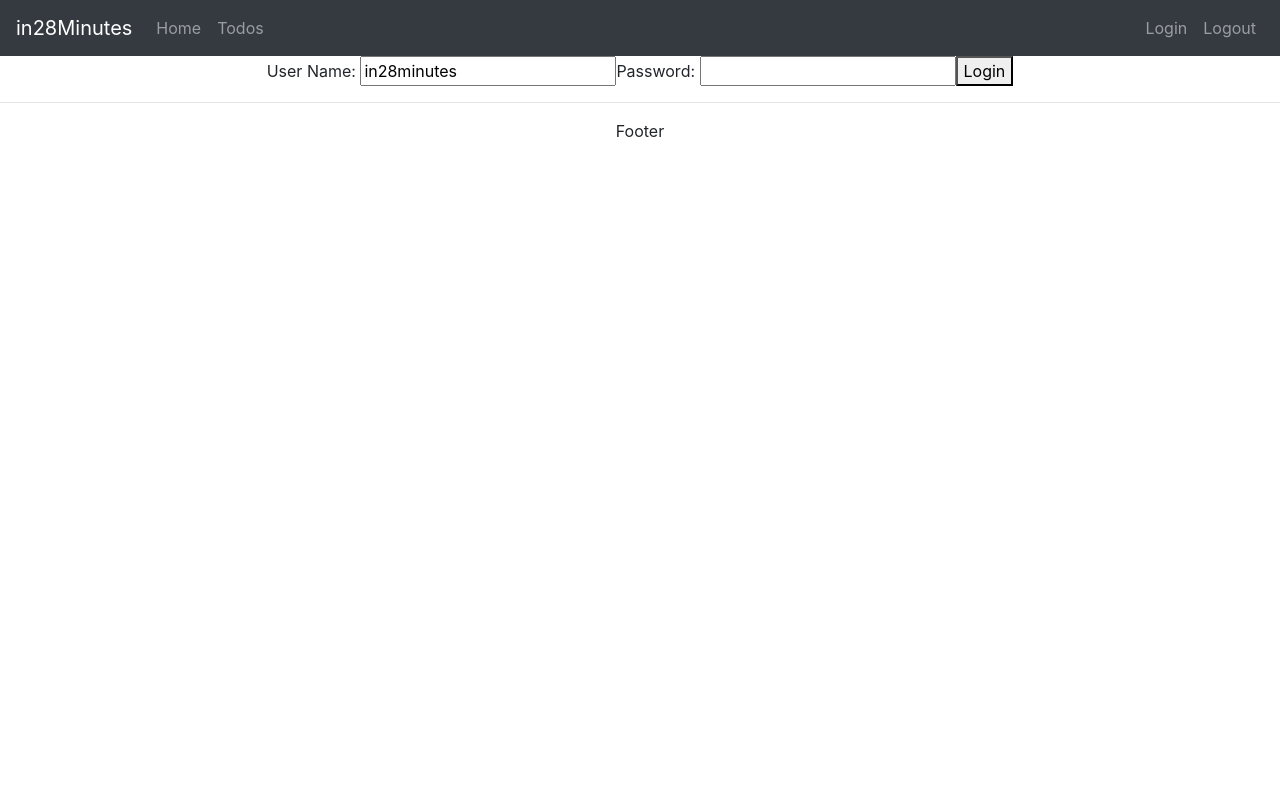
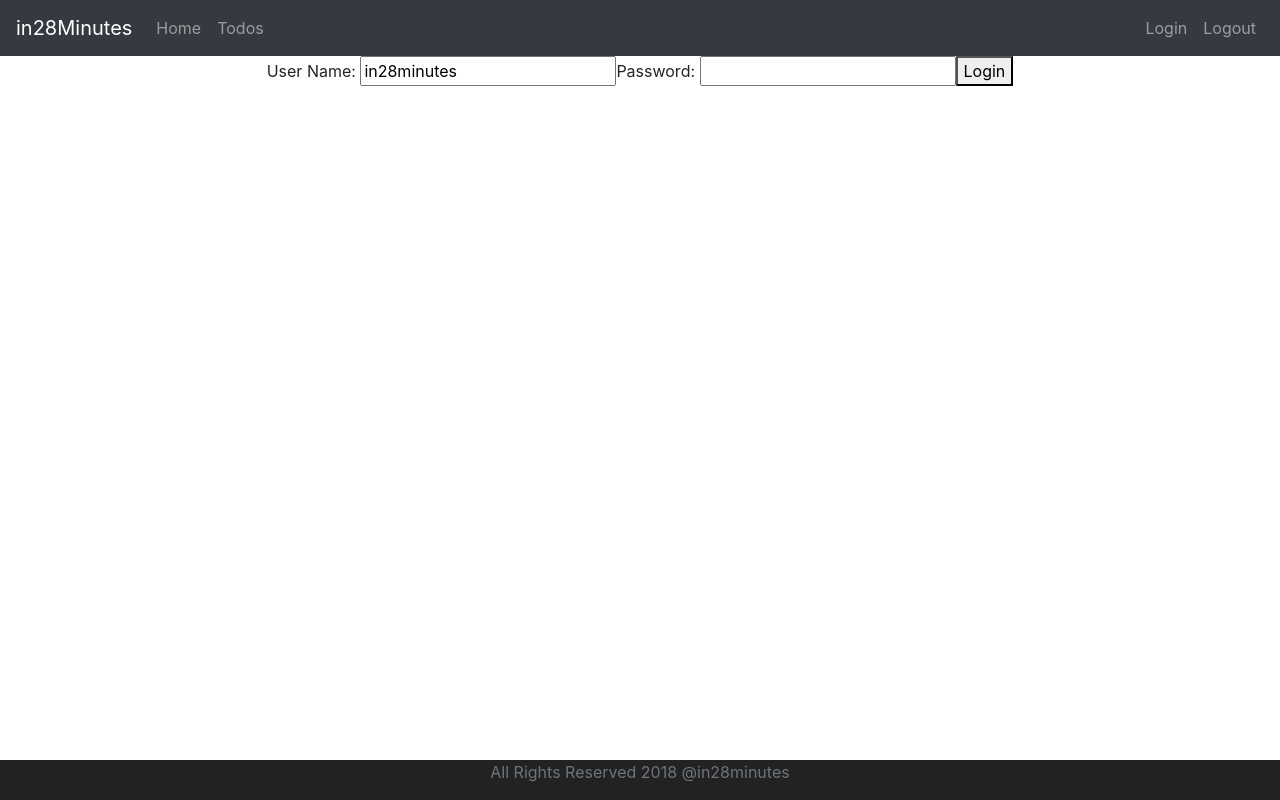
Before and after one commit to davigre/SpringBootAndReactCourse, a React (Create React App) app in the folder my-app/: page / in a window 1280 px wide. Built offline with nearby package versions, Linux system fonts and the light colour scheme.

Commit message:
49 - Enhacing Footer and Creating logout Component

```diff
--- a/my-app/src/App.css
+++ b/my-app/src/App.css
@@ -1,3 +1,13 @@
+.footer {
+
+    position: absolute;
+    bottom: 0;
+    width: 100%;
+    height: 40px;
+    background-color: #222222;
+
+}
+
 .App {
   text-align: center;
 }
--- a/my-app/src/components/todo/TodoApp.jsx
+++ b/my-app/src/components/todo/TodoApp.jsx
@@ -16,6 +16,7 @@
                         <Route path="/login" element={<LoginComponentWithNavigation />} />
                         <Route path="/welcome/:name" element={<WelcomeComponentWithParams />} />
                         <Route path="/todos" element={<ListTodosComponent />} />
+                        <Route path="/logout" element={<LogoutComponent />} />
                         <Route path="*" element={<ErrorComponent/>} />
                     </Routes>
                     <FooterComponent/>
@@ -61,7 +62,30 @@
 
         return (
 
-            <div><hr/>Footer</div>
+            <footer className='footer'>
+
+                <span className='text-muted'>All Rights Reserved 2018 @in28minutes</span>
+
+            </footer>
+
+        )
+
+    }
+
+}
+
+class LogoutComponent extends Component {
+
+    render() {
+
+        return (
+
+            <>
+                <h1>You are loged out</h1>
+                <div className='container'>
+                    Thank You for using out application
+                </div>
+            </>
 
         )
 
```
